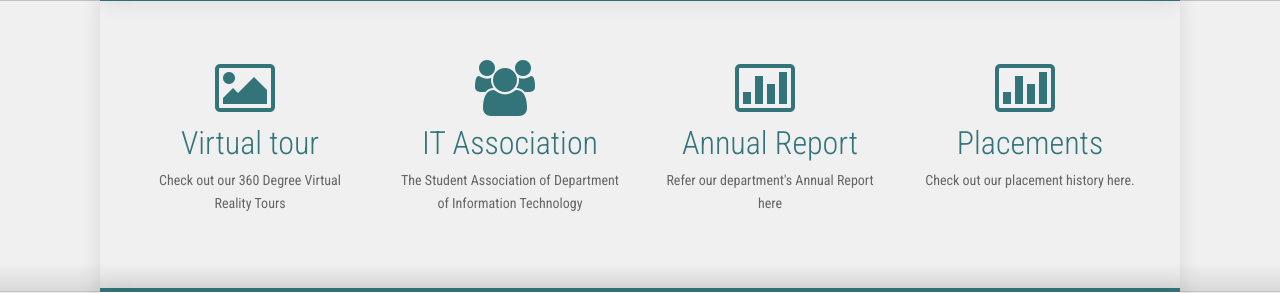
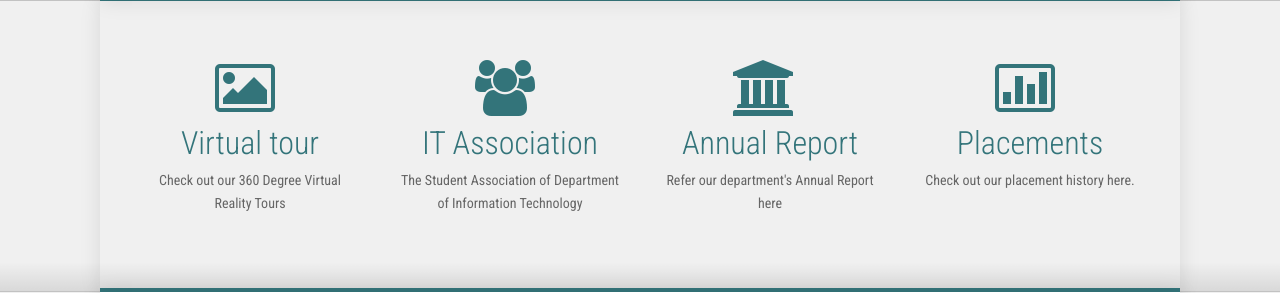
Before and after one commit to alphaX86/web-it-mit, a PHP site: page / in a window 1280 px wide. Shown: the part 535-828 px from the top of the page. Run offline with PHP 8.4, Linux system fonts and the light colour scheme; some libraries are stand-ins or nearby versions.

Commit message:
Change icon

```diff
--- a/it.mitindia.edu/index.php
+++ b/it.mitindia.edu/index.php
@@ -160,7 +160,7 @@ include 'includes/tracking.php';
                             <p class="animate fadeIn">The Student Association of Department of Information Technology</p>
                         </div>
                         <div class="col-md-3 text-center">
-                            <a href="assets/pdf/ANNUAL_REPORT_IT_Department_2019_2020.pdf"><i class="fa-bar-chart fa-4x color-primary animate fadeIn"></i></a>
+                            <a href="assets/pdf/ANNUAL_REPORT_IT_Department_2019_2020.pdf"><i class="fa-university fa-4x color-primary animate fadeIn"></i></a>
                             <h2 class="padding-top-10 animate fadeIn"><a href="assets/pdf/ANNUAL_REPORT_IT_Department_2019_2020.pdf">Annual Report</a></h2>
                             <p class="animate fadeIn">Refer our department's Annual Report here</p>
                         </div>
```
